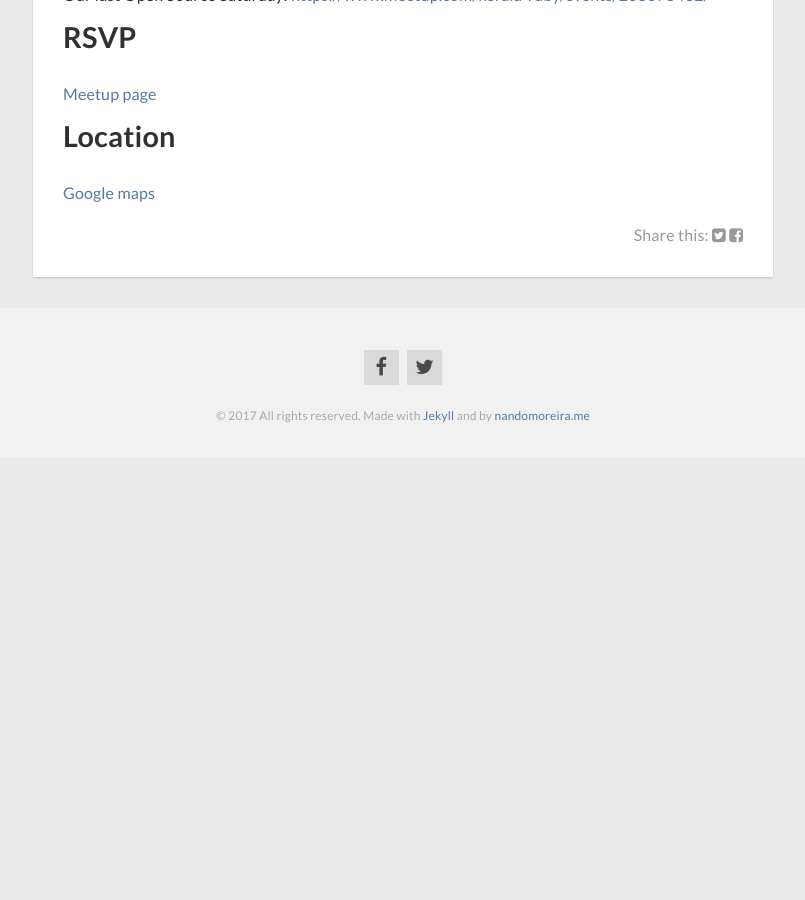
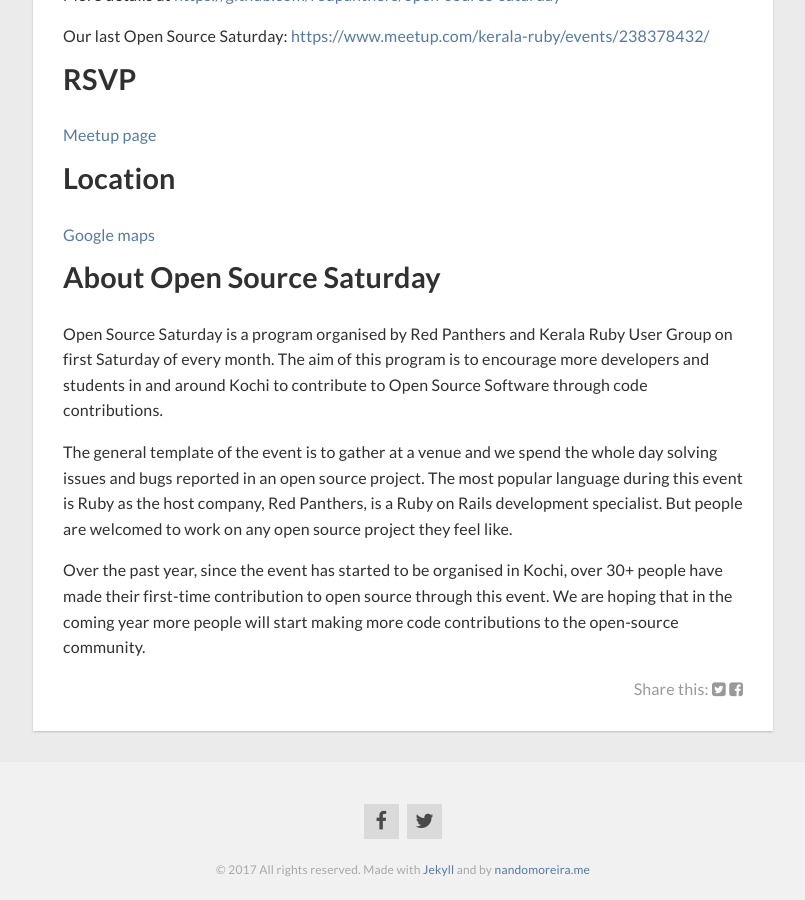
Before and after one commit to vishnu-vv/events, a Jekyll site: the page built from _posts/2017-05-06-open-source-saturday-may-2017.md, in a window 1280 px wide and 900 px high, scrolled down 893 px. Shown: the whole window, without its empty margins (237-1042 px from the left). Built offline with Jekyll 4.4.1, drawn with Linux system fonts in a browser that asks for light colours; nearby versions of some CDN libraries; comment, search, counter and statistics services are not loaded; before the commit the page ends 1350 px from its top, so only the background shows below that; some of the changed text lies outside the part shown.

Commit message:
Update OSS May 2017

```diff
--- a/_posts/2017-05-06-open-source-saturday-may-2017.md
+++ b/_posts/2017-05-06-open-source-saturday-may-2017.md
@@ -11,6 +11,7 @@ Hello Guys,
 
 We, the Red Panthers are hosting Open Source Saturday on May 6th, 2017. The idea is to spend the entire day contributing and discussing about open source projects. Food, Internet, Drinks & Swags are on us. Since we are arranging for the food (including lunch) and drinks, we require you to RSVP for the event, by clicking on the meetup link. Come, join us!
 
+PS: We do plan to have a technical talk if there are volunteers.
 
 Agenda
 ---------
@@ -44,3 +45,12 @@ RSVP
 Location
 ---------
 [Google maps](https://goo.gl/maps/nyFryv4r6xQ2)
+
+About Open Source Saturday
+---------------------------
+
+Open Source Saturday is a program organised by Red Panthers and Kerala Ruby User Group on first Saturday of every month. The aim of this program is to encourage more developers and students in and around Kochi to contribute to Open Source Software through code contributions.
+
+The general template of the event is to gather at a venue and we spend the whole day solving issues and bugs reported in an open source project. The most popular language during this event is Ruby as the host company, Red Panthers, is a Ruby on Rails development specialist. But people are welcomed to work on any open source project they feel like.
+
+Over the past year, since the event has started to be organised in Kochi, over 30+ people have made their first-time contribution to open source through this event. We are hoping that in the coming year more people will start making more code contributions to the open-source community.
```
